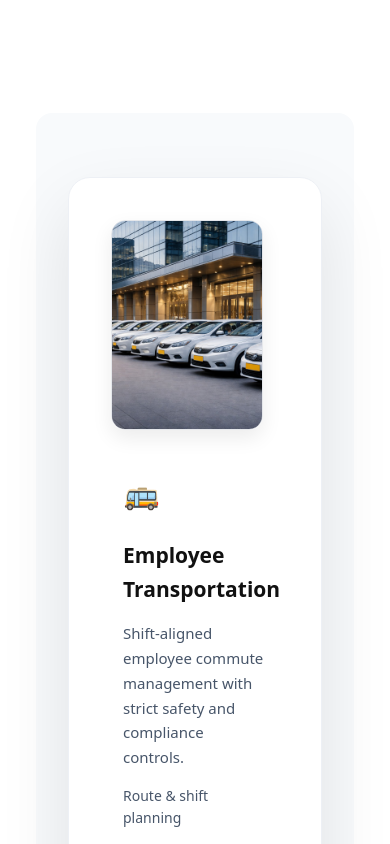
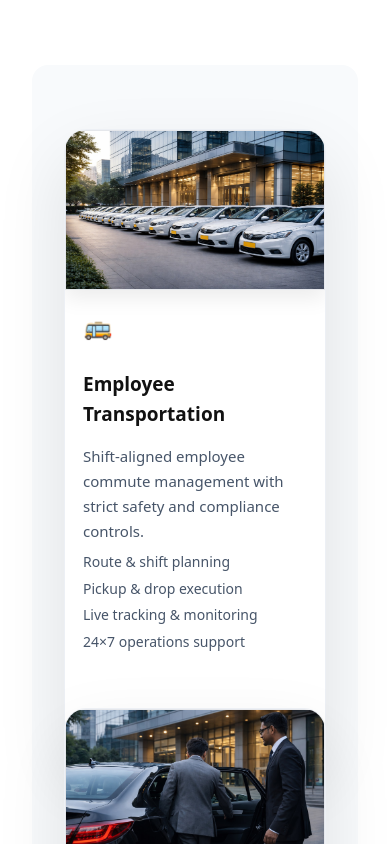
Before and after one commit to sngfleet/SNG-Fleet, a React (Vite) app: page /services in a window 390 px wide. Shown: the part 980-1824 px from the top of the page. Built offline with nearby package versions, Linux system fonts and the light colour scheme.

Commit message:
services

```diff
--- a/src/services.css
+++ b/src/services.css
@@ -66,6 +66,7 @@
 
   box-shadow: 0 30px 70px rgba(0,0,0,0.1);
   transition: transform .3s ease, box-shadow .3s ease;
+  margin-bottom: -64px;
 }
 
 
@@ -140,7 +141,7 @@
 
 
 /* RESPONSIVE */
-@media (max-width: 900px) {
+@media (max-width: 1000px) {
   .services-grid {
     grid-template-columns: 1fr;
   }
@@ -149,3 +150,82 @@
     font-size: 40px;
   }
 }
+
+
+/* =========================
+   MOBILE WHITESPACE FIX
+========================= */
+
+@media (max-width: 600px) {
+
+  /* Reduce massive section padding */
+  .services {
+    padding: 72px 16px;
+  }
+
+  /* Pull grid closer to hero */
+  .services-grid-section {
+    margin-top: -80px;
+  }
+
+  /* Reduce card visual height */
+  .service-card img {
+    height: 160px;
+    margin: 8px;
+    width: calc(100% - 32px);
+  }
+
+  /* Tighten internal spacing */
+  .service-body {
+    padding: 18px 18px 20px;
+  }
+
+  .service-icon {
+    font-size: 24px;
+    margin-bottom: 4px;
+  }
+
+  .service-body h3 {
+    font-size: 19px;
+    margin-bottom: 6px;
+  }
+
+  .service-body p {
+    margin-bottom: 8px;
+  }
+
+  .service-body li {
+    margin-bottom: 4px;
+  }
+
+  /* Reduce gap between stacked cards */
+  .services-grid {
+    gap: 14px;
+  }
+}
+
+
+/* =========================
+   MOBILE SIDE-WHITESPACE FIX
+========================= */
+
+@media (max-width: 600px) {
+
+  /* Let image fill card width properly */
+  .service-card img {
+    margin: 0;
+    width: 100%;
+    border-radius: 0;
+  }
+
+  /* Restore clean card rounding */
+  .service-card {
+    padding: 0;
+  }
+
+  /* Keep body spacing clean */
+  .service-body {
+    padding: 10px 18px 20px;
+    padding-bottom: 100px;
+  }
+}
```
